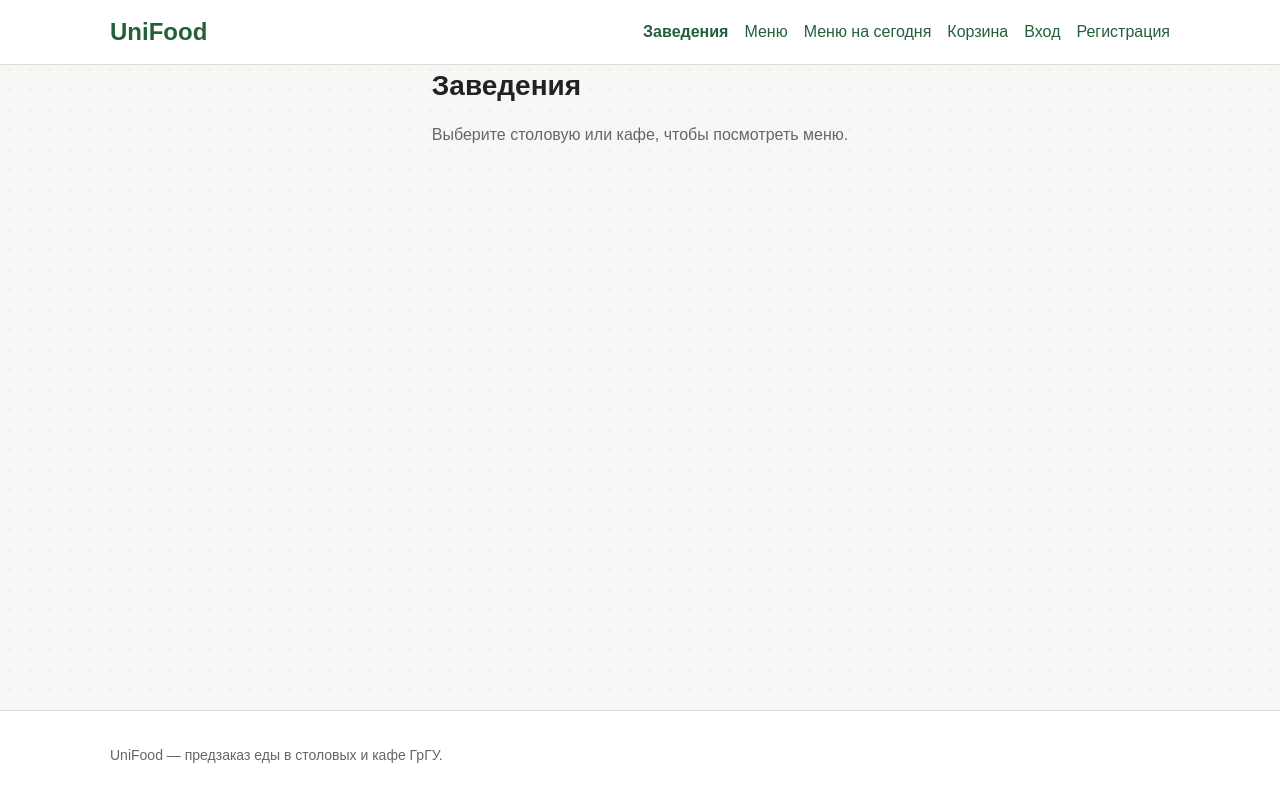
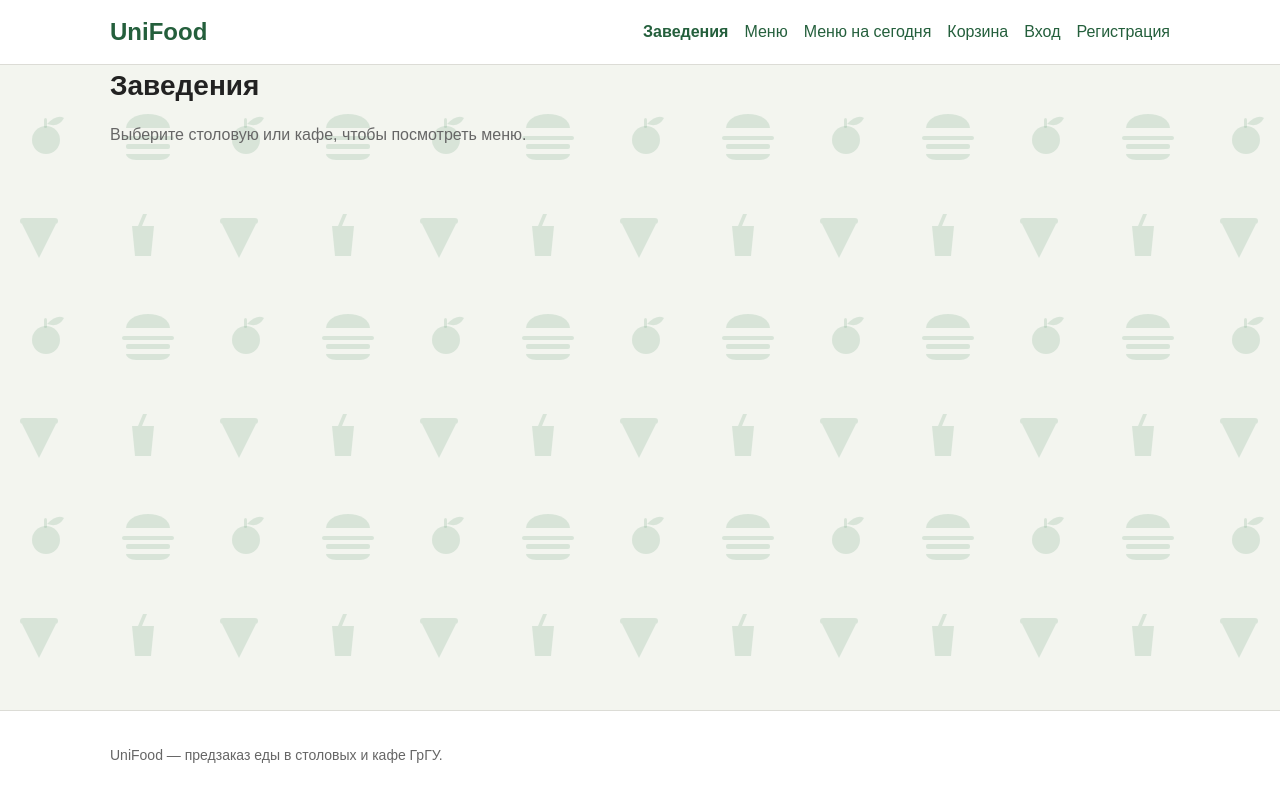
Before and after one commit to oooCAO/UniFood, a PHP site: page / in a window 1280 px wide. Run offline with PHP 8.4, Linux system fonts and the light colour scheme; data that the repository does not hold is empty.

Commit message:
Вернуть сетку каталога на всю ширину и заменить фон на узор из еды

```diff
--- a/public/css/style.css
+++ b/public/css/style.css
@@ -28,11 +28,12 @@ body {
     font-size: 16px;
     line-height: 1.5;
     color: var(--color-text);
-    background-color: var(--color-bg);
-    /* Лёгкий узор из точек в цвет акцента: фон не выглядит пустым,
-       но не спорит с текстом и карточками. */
-    background-image: radial-gradient(rgba(47, 125, 79, 0.09) 1px, transparent 1px);
-    background-size: 20px 20px;
+    background-color: #f3f5ef;
+
+    /* Узор из силуэтов еды (пицца, напиток, яблоко, бургер) повторяется
+       по всей странице: фон не пустой, но не мешает читать текст. */
+    background-image: url("/css/food-pattern.svg");
+    background-size: 200px 200px;
 
     /* Подвал прижимается к низу окна, даже если страница короткая. */
     display: flex;
@@ -52,6 +53,10 @@ a:hover {
     max-width: 1100px;
     margin: 0 auto;
     padding: 0 20px;
+
+    /* В flex-колонке body авто-отступы отменяют растягивание по ширине,
+       и страница сжимается в одну колонку. Ширина 100% возвращает сетку. */
+    width: 100%;
 }
 
 /* Шапка и навигация */
```
Also changed, not shown: public/css/food-pattern.svg (added).
